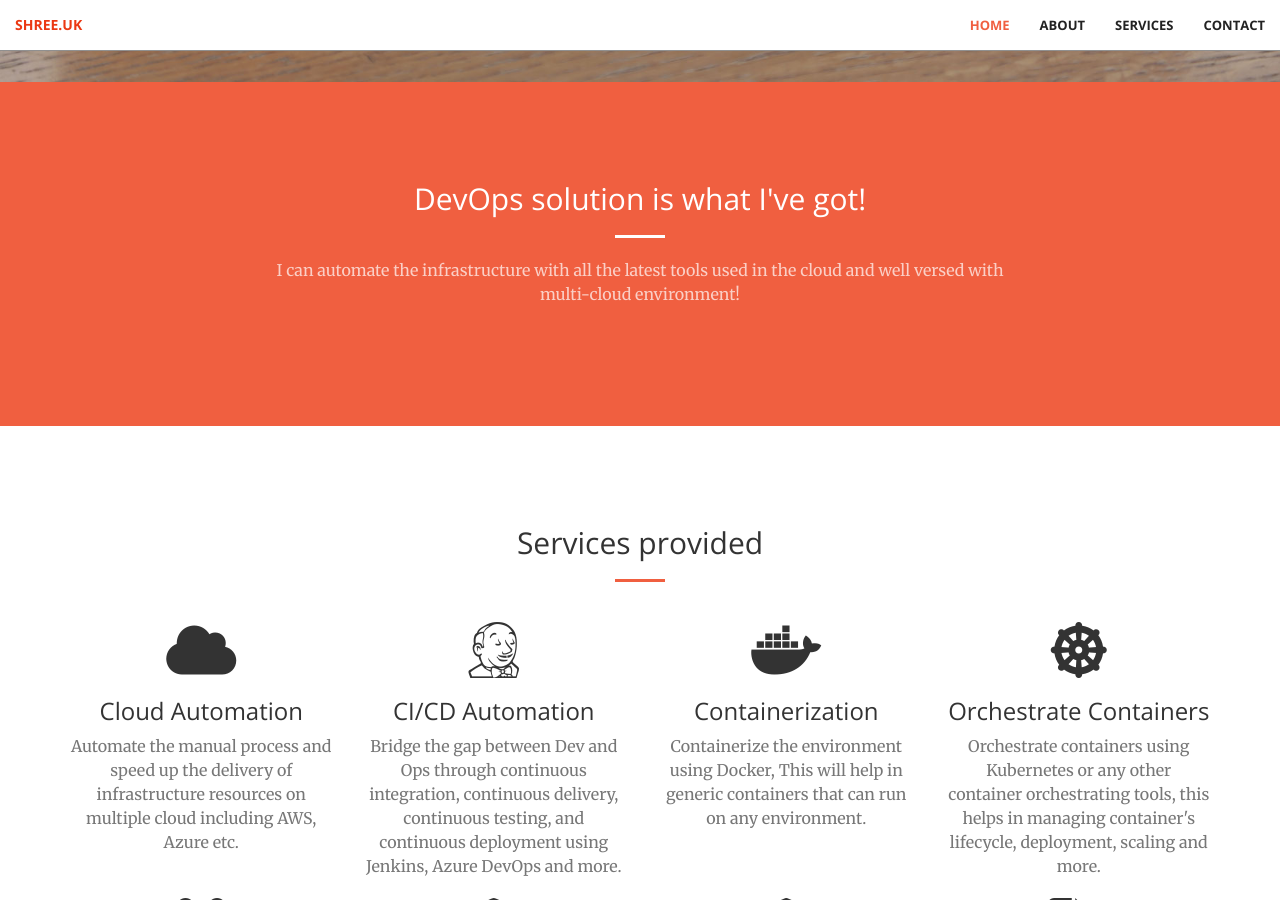
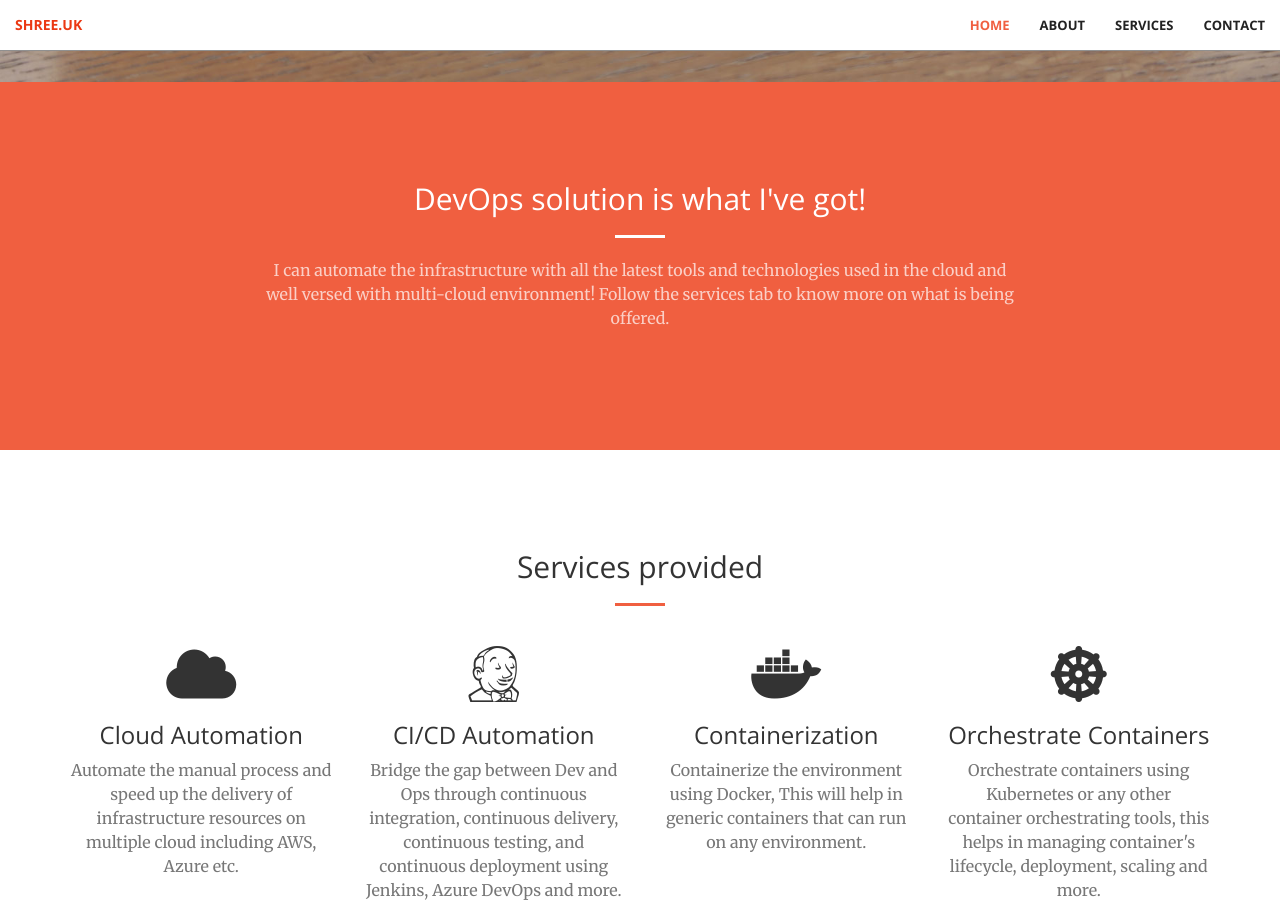
Before and after one commit to shree-uk/shree-uk, a Jekyll site: the page built from index.html, in a window 1280 px wide and 900 px high, scrolled down 818 px. Built offline with Jekyll 4.4.1, drawn with Linux system fonts in a browser that asks for light colours; nearby versions of some CDN libraries.

Commit message:
Update call-to-action

```diff
--- a/_includes/call-to-action.html
+++ b/_includes/call-to-action.html
@@ -5,7 +5,7 @@
             <div class="col-lg-8 col-lg-offset-2 text-center">
                 <h2 class="section-heading">DevOps solution is what I've got!</h2>
                 <hr class="light">
-                <p class="text-faded">I can automate the infrastructure with all the latest tools used in the cloud and well versed with multi-cloud environment!</p>
+                <p class="text-faded">I can automate the infrastructure with all the latest tools and technologies used in the cloud and well versed with multi-cloud environment! Follow the services tab to know more on what is being offered.</p>
                 <!-- <a href="#" class="btn btn-default btn-xl">Get Started!</a> -->
             </div>
         </div>
```
